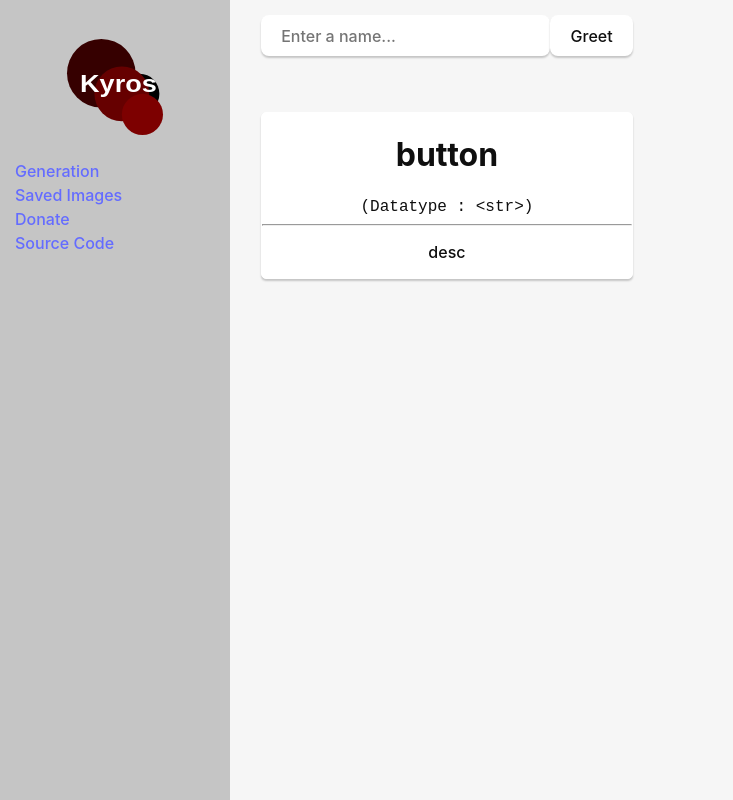
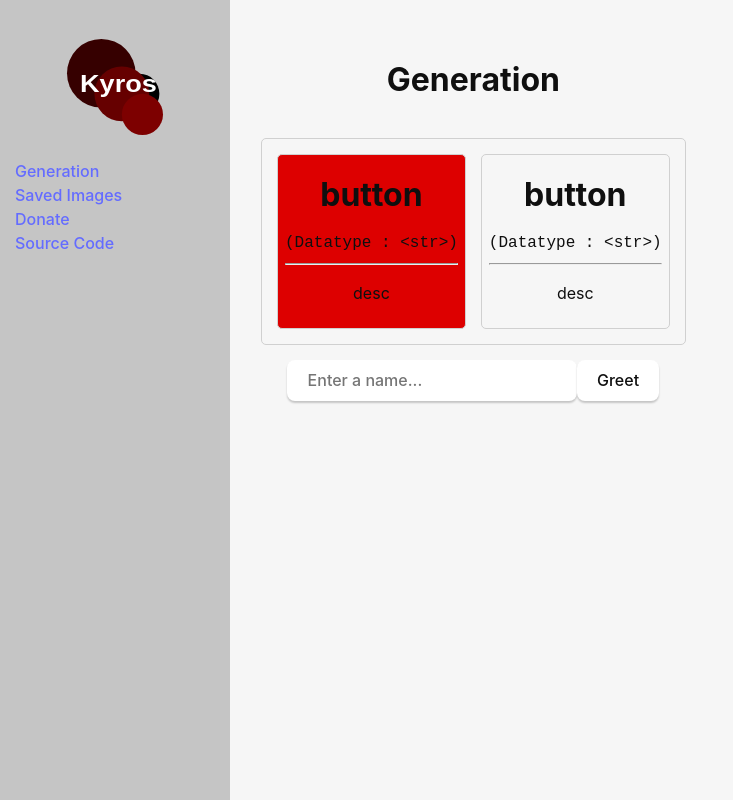
Before and after one commit to Some1and2-XC/kyros-gui, a React (Vite) app: page / in a window 1280 px wide. Shown: the whole page, without its empty margins (0-733 px from the left). Built offline with nearby package versions, Linux system fonts and the light colour scheme.

Commit message:
Fixed radio buttons

```diff
--- a/index.html
+++ b/index.html
@@ -4,7 +4,7 @@
     <meta charset="UTF-8" />
     <link rel="icon" type="image/svg+xml" href="/vite.svg" />
     <meta name="viewport" content="width=device-width, initial-scale=1.0" />
-    <title>Tauri + React + TS</title>
+    <title>Webpage - (Change Me!)</title>
   </head>
 
   <body>
--- /dev/null
+++ b/src/OptionBox.css
@@ -0,0 +1,3 @@
+label.OptionBox:has(input:checked) {
+    background-color: #dd0000;
+}
--- a/src/OptionBox.tsx
+++ b/src/OptionBox.tsx
@@ -1,61 +1,96 @@
 import { useState } from "react";
+import "./OptionBox.css";
+
+function OptionBoxForm({props, children}) {
+
+	let options = {
+		htmlFor: props.htmlFor
+	};
+
+	return (
+		<form>
+			{children}
+			<input type="submit">
+				Submit!
+			</input>
+		</form>
+	);
+}
 
 function OptionBox(props, {children}) {
 
-	const button_pressed = () => {
+	function button_pressed(event) {
+		let input_boxes = event
+			.currentTarget
+			.getElementsByTagName("input")[0];
 
-		let new_style = {...object_style};
-		if (!is_selected) {
-			new_style.backgroundColor = "#dd0000";
-		}
-		else {
-			delete new_style.backgroundColor;
-		}
+		input_boxes.checked = true;
 
-		set_is_selected(!is_selected);
-		set_object_style(new_style);
 	}
 
 	const config = {
 		title: props.title,
 		description: props.description,
 		datatype: `<${props.datatype}>`,
-		data_title: props.data_title,
-		image: props.image
+		data_name: props.data_name,
+		data_value: props.data_value,
+		image: props.image,
 	};
 
 	const [object_style, set_object_style] = useState({
-		border: "1px solid white",
+		border: "1px solid var(--outline-color)",
 		borderRadius: "5px",
-		padding: "0px"
+		padding: "7px",
+		cursor: "pointer"
 	});
 	const [is_selected, set_is_selected] = useState(false);
 
 	return (
 		<>
-			<button style={object_style} onClick={button_pressed}>
-				<h1>{ config.title }</h1>
-				<code>(Datatype : { config.datatype })</code>
-				<hr />
-				<p>{ config.description }</p>
-				{ children }
-			</button>
+			<label
+				className="OptionBox"
+				tabIndex={0}
+				htmlFor={config.data_name}
+				style={object_style}
+				onClick={button_pressed}
+			>
+				<input
+					type="radio"
+					name={config.data_name}
+					value={config.data_value}
+					style={{display: "None"}}
+					checked={props.checked}
+				/>
+				<div>
+					<h1>{ config.title }</h1>
+					<code>(Datatype : { config.datatype })</code>
+					<hr />
+					<p>{ config.description }</p>
+					{ children }
+				</div>
+			</label>
 		</>
 	);
 }
 
-function OptionBoxSection(props, { children }) {
+function OptionBoxSection({ children, props }) {
 
 	const object_style = {
-		border: "1px solid white",
+		display: "flex",
+		gap: "15px",
+		padding: "15px",
+		border: "1px solid var(--outline-color)",
 		borderRadius: "5px"
 	};
 
 	return (
 		<>
+			<div style={object_style}>
+				{children}
+			</div>
 		</>
 	);
 
 }
 
-export default OptionBox;
+export {OptionBox, OptionBoxSection, OptionBoxForm};
--- a/src/styles.css
+++ b/src/styles.css
@@ -6,6 +6,8 @@
 
     color: #0f0f0f;
     background-color: #f6f6f6;
+
+    --outline-color: #d0d0d0;
 
     font-synthesis: none;
     text-rendering: optimizeLegibility;
--- a/src/views/Home.tsx
+++ b/src/views/Home.tsx
@@ -1,7 +1,7 @@
 import { useState } from "react";
 import { invoke } from "@tauri-apps/api/tauri";
 
-import OptionBox from "../OptionBox";
+import {OptionBox, OptionBoxSection, OptionBoxForm} from "../OptionBox";
 
 function Home() {
 
@@ -14,7 +14,35 @@ function Home() {
 
 	return (
 		<div className="container">
+			<p>{greetMsg}</p>
+			<h1>Generation</h1>
+			<br />
+
+				<OptionBoxSection>
+
+					<OptionBox
+						title="button"
+						description="desc"
+						datatype="str"
+						data_name="button_value"
+						data_value="0"
+						image="img"
+						checked
+					/>
+
+					<OptionBox
+						title="button"
+						description="desc"
+						datatype="str"
+						data_name="button_value"
+						data_value="1"
+						image="img"
+					/>
+
+				</OptionBoxSection>
+
 			<form
+				style={{margin: "15px"}}
 				className="row"
 				onSubmit={(e) => {
 					e.preventDefault();
@@ -28,15 +56,7 @@ function Home() {
 				/>
 				<button type="submit">Greet</button>
 			</form>
-			<p>{greetMsg}</p>
-			<br />
-			<OptionBox
-				title="button"
-				description="desc"
-				datatype="str"
-				data_title="button_value"
-				image="img"
-			/>
+
 		</div>
 	);
 }
```
